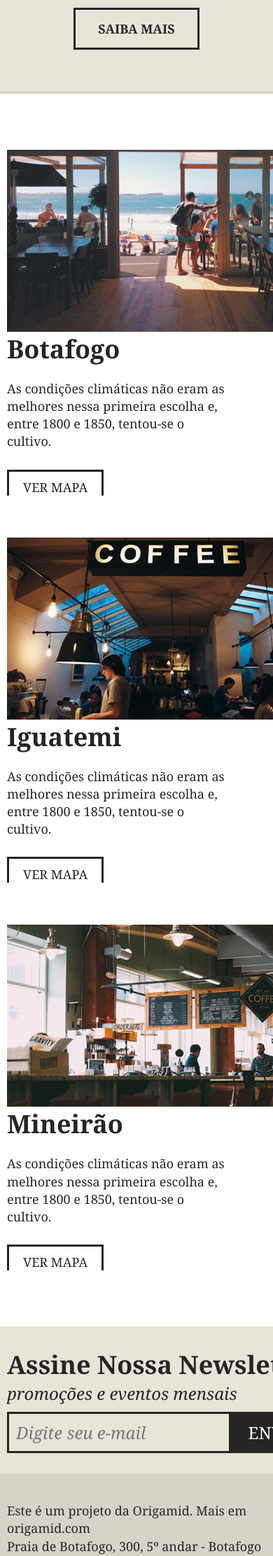
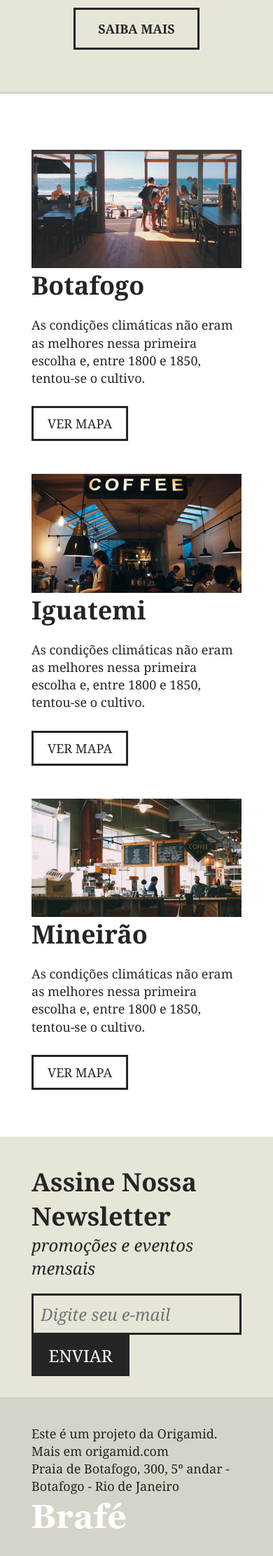
Before and after one commit to mnagahama/curso-origamid, a PHP site: page / in a window 390 px wide; the page is wider, and only the part inside the window is pictured. Shown: the part 2400-4623 px from the top of that part at 70% size. Run offline with PHP 8.4, Linux system fonts and the light colour scheme.

Commit message:
add responsivo

```diff
--- a/JavaScript_ES6/css/style.css
+++ b/JavaScript_ES6/css/style.css
@@ -206,3 +206,4 @@ body {
   .copy {
     margin-bottom: 0px;
   }
+}
--- a/css-avancado/css/style.css
+++ b/css-avancado/css/style.css
@@ -59,6 +59,13 @@ a.menu-logo {
 }
 
 @media (max-width: 739px) {
+  .menu {
+    text-align: center;
+  }
+  a.menu-logo {
+    float: none;
+    margin: 0 auto;
+  }
   .menu-nav {
     float: none;
     clear: both;
@@ -287,7 +294,6 @@ h2.produtos-mineiro::before {
 .locais-item {
   clear: both;
   margin: 60px auto;
-  overflow: hidden;
 }
 
 .locais-item::after, .locais-item::before {
@@ -328,6 +334,25 @@ h2.produtos-mineiro::before {
   border: 3px solid;
   color: #252525;
   padding: 10px 20px;
+}
+
+@media (min-width: 740px) and (max-width: 980px) {
+  .locais {
+    max-width: 720px;
+  }
+  .locais-item > div, .locais-item img {
+    width: 340px;
+  }
+}
+
+@media (max-width: 739px) {
+  .locais {
+    max-width: 300px;
+  }
+  .locais-item > div, .locais-item img  {
+    width: 300px;
+    margin: 0;
+  }
 }
 
 /*Assine*/
@@ -395,6 +420,26 @@ h2.produtos-mineiro::before {
 	color: #fff;
 	cursor: pointer;
 }
+
+@media (min-width: 740px) and (max-width: 980px) {
+  .assine-container {
+    max-width: 720px;
+  }
+  .assine-info, .assine form, .assine input {
+    width: 340px;
+  }
+}
+
+@media (max-width: 739px) {
+  .assine-container{
+    max-width: 300px;
+  }
+  .assine-info, .assine form, .assine input {
+    width: 300px;
+    margin: 10px 0 0 0;
+  }
+}
+
 /*Footer*/
 
 .footer {
@@ -425,3 +470,17 @@ h2.produtos-mineiro::before {
   margin: 0 10px;
   display: block;
 }
+
+@media (max-width: 739px) {
+  .footer-container{
+    max-width: 300px;
+  }
+  .footer p {
+    float: none;
+    margin: 0;
+  }
+  .footer img {
+    float: none;
+    margin: 10px 0;
+  }
+}
```
